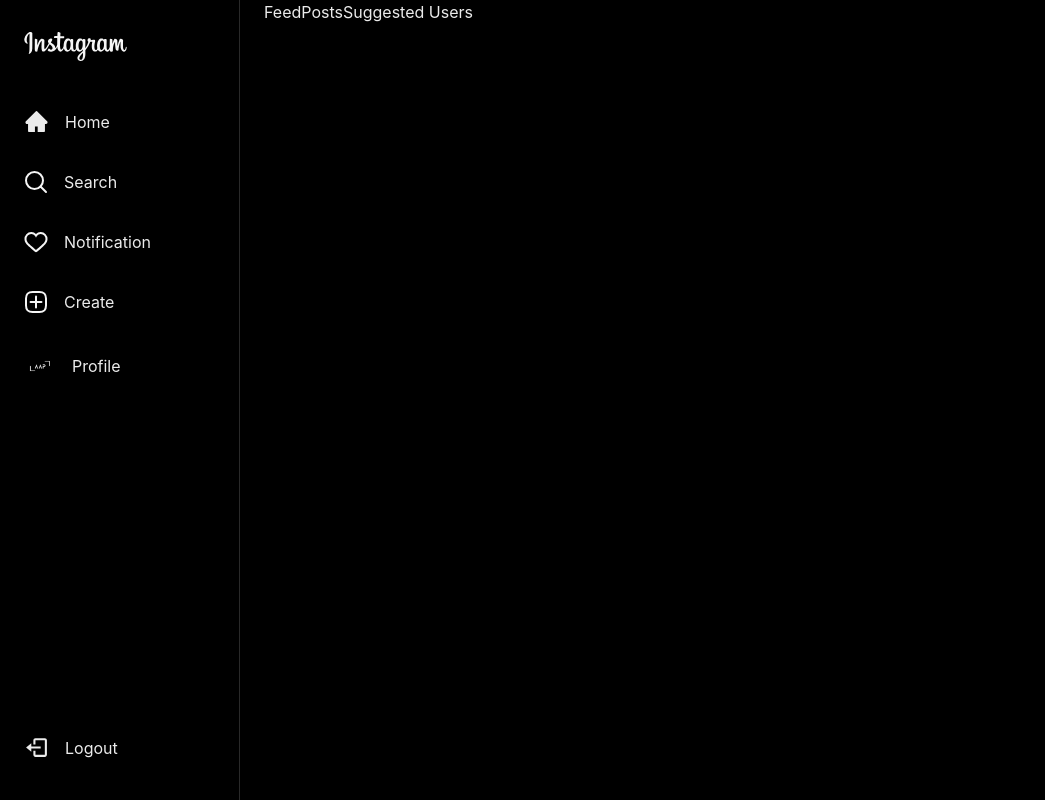
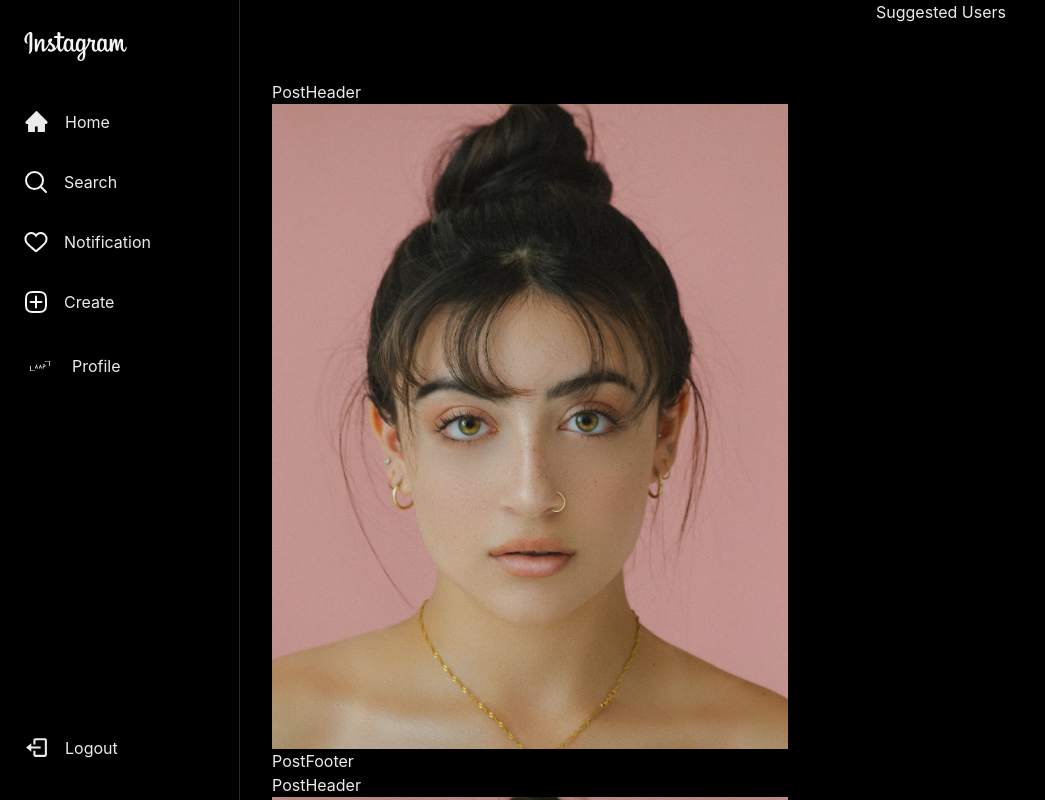
Before and after one commit to HaniRawat/Instagram-Clone, a React (Vite) app: page / in a window 1280 px wide. Shown: the top 800 px of the page, without its empty margins (0-1045 px from the left). Built offline with nearby package versions, Linux system fonts and the light colour scheme.

Commit message:
made little about feedposts

```diff
--- /dev/null
+++ b/src/components/FeedPosts/FeedPost.jsx
@@ -0,0 +1,20 @@
+import { Box, Image } from "@chakra-ui/react"
+import PostHeader from "./PostHeader"
+import PostFooter from "./PostFooter"
+
+
+function FeedPost() {
+  return (<>
+
+    <PostHeader />
+
+    <Box>
+        <Image src="/img1.png" alt="user profile pic" />
+    </Box>
+
+    <PostFooter />
+  </>
+  )
+}
+
+export default FeedPost
--- /dev/null
+++ b/src/components/FeedPosts/FeedPosts.jsx
@@ -0,0 +1,16 @@
+import { Container } from "@chakra-ui/react"
+import FeedPost from "./FeedPost"
+
+
+function FeedPosts() {
+  return (
+    <Container maxW={"container.sm"} py={10} px={2}>
+        <FeedPost />
+        <FeedPost />
+        <FeedPost />
+        <FeedPost />
+    </Container>
+  )
+}
+
+export default FeedPosts
--- /dev/null
+++ b/src/components/FeedPosts/PostFooter.jsx
@@ -0,0 +1,9 @@
+import React from 'react'
+
+function PostFooter() {
+  return (
+    <div>PostFooter</div>
+  )
+}
+
+export default PostFooter
--- /dev/null
+++ b/src/components/FeedPosts/PostHeader.jsx
@@ -0,0 +1,9 @@
+import React from 'react'
+
+function PostHeader() {
+  return (
+    <div>PostHeader</div>
+  )
+}
+
+export default PostHeader
--- a/src/pages/HomePage/HomePage.jsx
+++ b/src/pages/HomePage/HomePage.jsx
@@ -1,15 +1,15 @@
 import { Box, Container, Flex } from '@chakra-ui/react'
-import React from 'react'
+import FeedPosts from "../../components/FeedPosts/FeedPosts"
 
 function HomePage() {
   return (
     <Container maxW={"container.lg"}>
-      <Flex>
-        <Box>
-          FeedPosts
+      <Flex gap={20}>
+        <Box flex={2} py={10}>
+          <FeedPosts />
         </Box>
 
-        <Box>
+        <Box flex={3} mr={20} display={{base:"none", lg:"block"}} maxW={"300px"} >
           Suggested Users
         </Box>
       </Flex>
```
